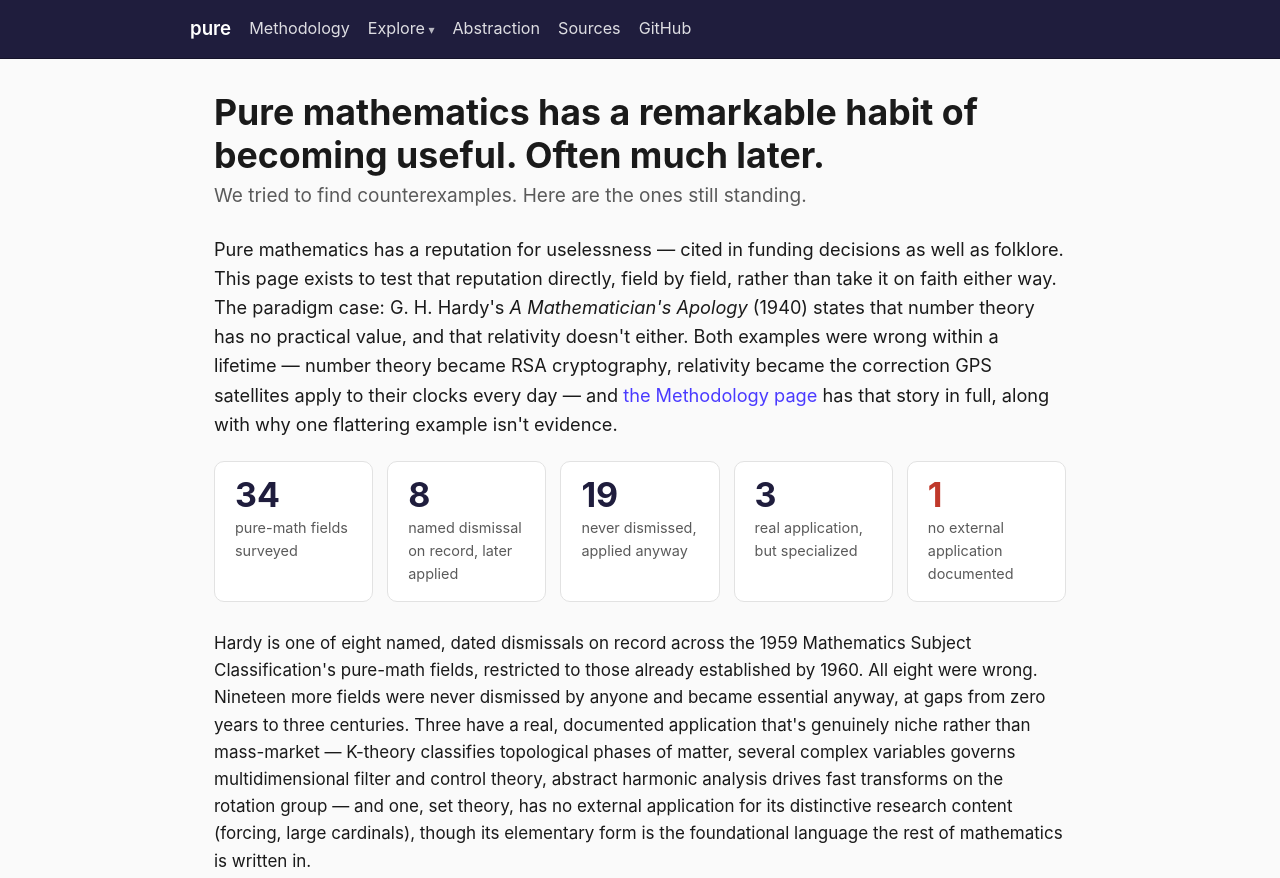
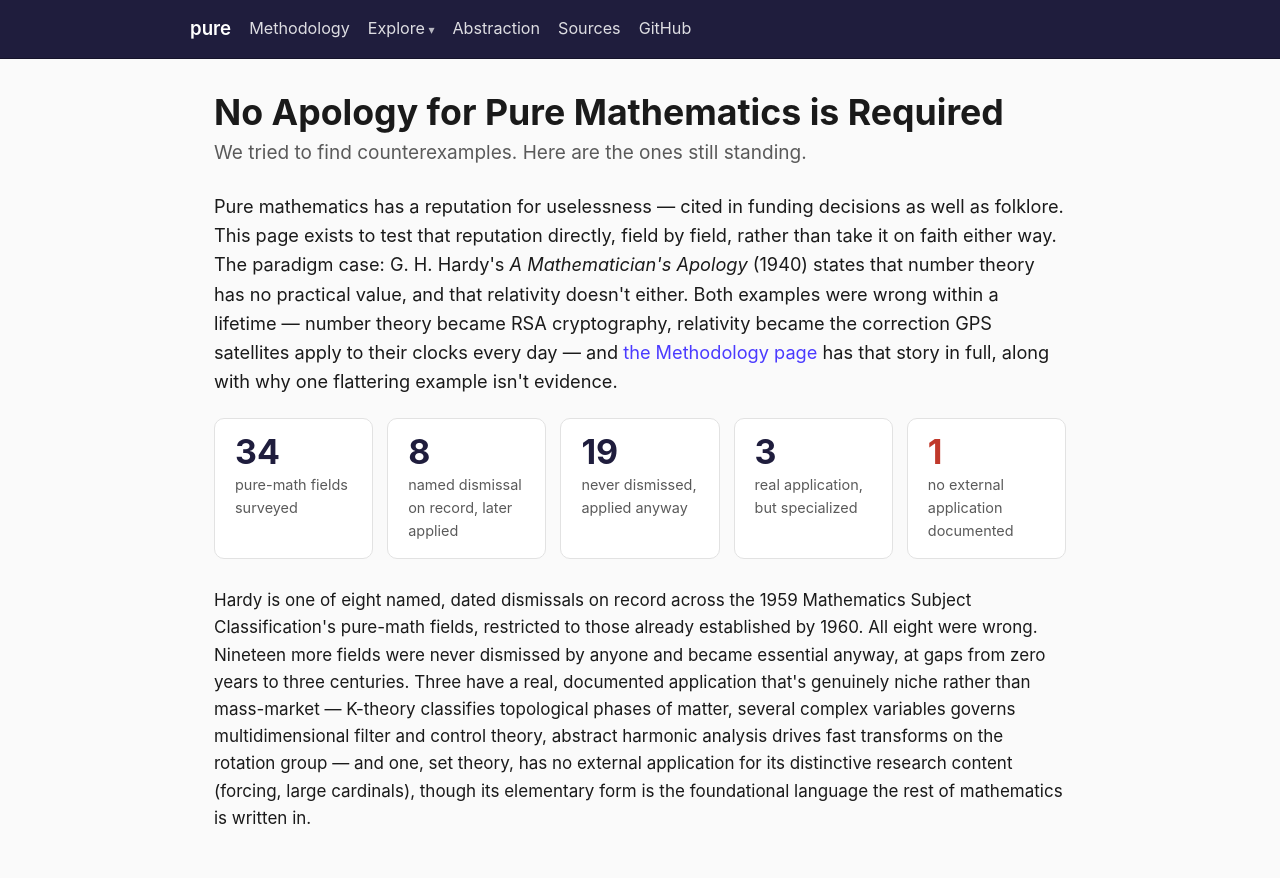
Before and after one commit to microprediction/pure, a plain HTML site: page docs/index.html in a window 1280 px wide. Shown: the top 878 px of the page. Drawn offline with Linux system fonts and the light colour scheme.

Commit message:
Change homepage headline to No Apology for Pure Mathematics is Required

```diff
--- a/docs/index.html
+++ b/docs/index.html
@@ -32,7 +32,7 @@
   </header>
 
   <main>
-    <h1>Pure mathematics has a remarkable habit of becoming useful. Often much later.</h1>
+    <h1>No Apology for Pure Mathematics is Required</h1>
     <p class="subtitle">We tried to find counterexamples. Here are the ones still standing.</p>
 
     <p class="lead">
```
